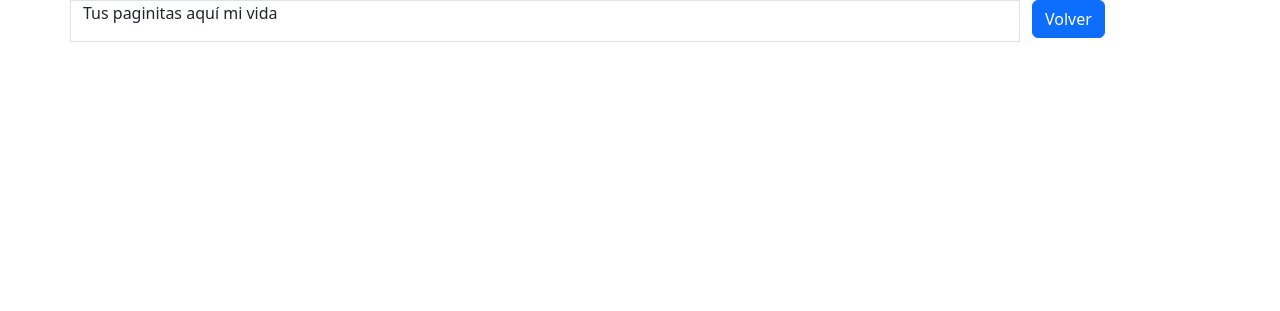
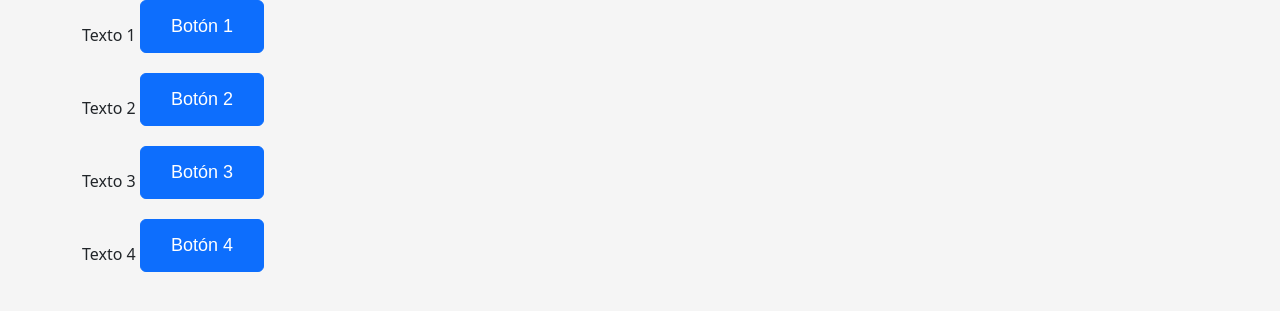
Before and after one commit to Martin-MP/autohosting, a PHP site: page /html/prueba.php in a window 1280 px wide. Shown: the top 311 px of the page. Run offline with PHP 8.4, Linux system fonts and the light colour scheme.

Commit message:
afdlkjasldfkj

```diff
--- a/html/domainlist.php
+++ b/html/domainlist.php
@@ -67,10 +67,12 @@
               $query = "SELECT domain FROM domains WHERE user = '" . mysqli_real_escape_string($connection, $_POST["uname"]) . "'";
               $result = mysqli_query($connection, $query);
               if (mysqli_num_rows($result) > 0) {
-
+                while($row = mysqli_fetch_assoc($result)) {
+                  echo '$row["id"]<br>';
+                }
               }
               else {
-              echo "<p>No parece que tengas ningún sitio web. Crea uno.</p>";
+                echo "<p>No parece que tengas ningún sitio web. Crea uno.</p>";
               }
               exit();
             }
--- a/html/prueba.php
+++ b/html/prueba.php
@@ -4,17 +4,27 @@
     <meta charset="UTF-8">
     <title>Mi página web</title>
     <link rel="stylesheet" href="https://cdn.jsdelivr.net/npm/bootstrap@5.3.0/css/bootstrap.min.css">
+    <link rel="stylesheet" href="../CSS/indice.css" />
+    </style>
 </head>
 <body>
     <div class="container">
-        <div class="row">
-            <div class="col-md-10 border">
-                <p>
-                    Tus paginitas aquí mi vida
-                </p>
+        <div class="list-container">
+            <div class="list-item">
+                <span class="list-item-text">Texto 1</span>
+                <button class="list-item-button btn btn-primary">Botón 1</button>
             </div>
-            <div class="col-md-2">
-                <a href="../index.php" class="btn btn-primary">Volver</a>
+            <div class="list-item">
+                <span class="list-item-text">Texto 2</span>
+                <button class="list-item-button btn btn-primary">Botón 2</button>
+            </div>
+            <div class="list-item">
+                <span class="list-item-text">Texto 3</span>
+                <button class="list-item-button btn btn-primary">Botón 3</button>
+            </div>
+            <div class="list-item">
+                <span class="list-item-text">Texto 4</span>
+                <button class="list-item-button btn btn-primary">Botón 4</button>
             </div>
         </div>
     </div>
```
